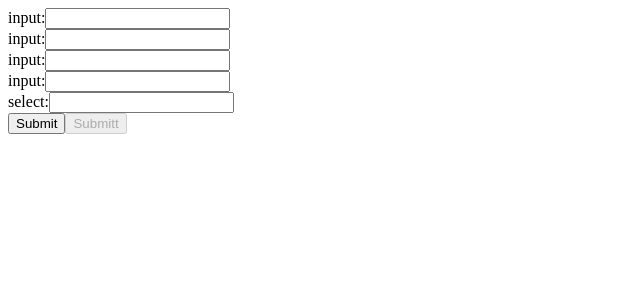
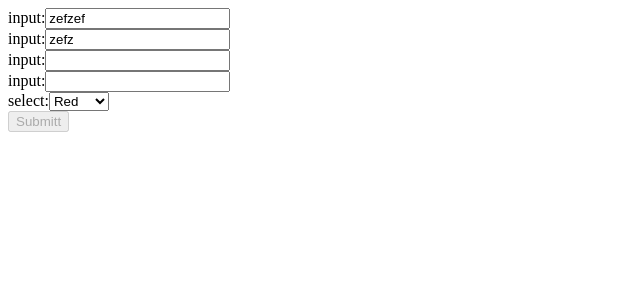
Before and after one commit to Zakaria-zaki/Vue-5IW2-Formik, a Vue app: page / in a window 1280 px wide. Shown: the top 300 px of the page, without its empty margins (0-640 px from the left). Built offline with nearby package versions, Linux system fonts and the light colour scheme.

Commit message:
edit code

```diff
--- a/src/App.vue
+++ b/src/App.vue
@@ -9,7 +9,6 @@
       <option value="green">Green</option>
       <option value="blue">Blue</option>
     </Field>
-    <button type="submit" :disabled="isSubmitting">Submit</button>
   </Formik>
 </template>
 
@@ -26,11 +25,11 @@ export default {
   data() {
     return {
       initialValues: {
-        name: '',
-        email: '',
+        name: 'zefzef',
+        email: 'zefz',
         password: '',
         passwordConfirmation: '',
-        favoriteColor: '',
+        favoriteColor: 'red',
       },
     };
   },
@@ -49,7 +48,7 @@ export default {
         return errors;
 },
     onSubmit(values) {
-      console.log("ok :",values)
+      console.log("ok :" )
     },
   },
 };
--- a/src/components/Field.vue
+++ b/src/components/Field.vue
@@ -1,14 +1,12 @@
 <template>
     <div>
       <label>{{ as }}:</label>
-      <input
-        v-model="values[name]"
-        :type="type"
-        :disabled="isSubmitting"
-      />
+      <component :is="as" :value="values[name]" :name="name" @input="updateValue" :disabled="isSubmitting" >
+        <slot />
+      </component>
       <span>{{ errors[name] }}</span>
     </div>
-  </template>
+</template>
 
   <script>
   import { inject } from 'vue';
@@ -27,17 +25,28 @@
       type: {
         type: String,
       },
+
     },
     setup() {
-      const values = inject('values');
-      const errors = inject('errors');
-      const isSubmitting = inject('isSubmitting');
+    const values = inject('values');
+    const errors = inject('errors');
+    const isSubmitting = inject('isSubmitting');
 
       return {
         values,
         errors,
         isSubmitting,
+
       };
     },
+    methods: {
+      updateValue(event) {
+        this.values = { ...this.values, [this.name]: event.target.value };
+        this.$emit('input', event, this.values[this.name]);
+        console.log(this.values)
+      },
+    },
+    beforeMount(){
+    }
   };
   </script>
--- a/src/components/Formik.vue
+++ b/src/components/Formik.vue
@@ -1,9 +1,9 @@
 <template>
-    <form @submit.prevent="handleSubmit">
+    <form @submit.prevent="handleSubmit" @input="handleInput">
       <slot />
-      <button type="submit" :disabled="!isSubmitting">Submitt</button>
+      <button type="submit" :disabled="!isSubmitting" >Submitt</button>
     </form>
-  </template>
+</template>
 
   <script>
   export default {
@@ -12,6 +12,7 @@
       return {
         values: this.values,
         errors: this.errors,
+        isSubmitting:this.isSubmitting
       };
     },
     props: {
@@ -40,6 +41,9 @@
           this.$emit('submit', this.values);
         }
       },
+      handleInput(event, data) {
+    console.log(data)
+  },
     },
   };
   </script>
```
